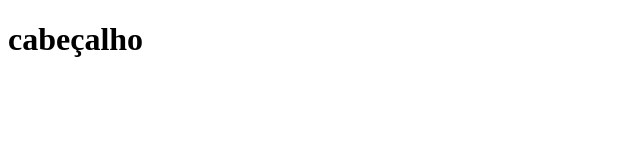
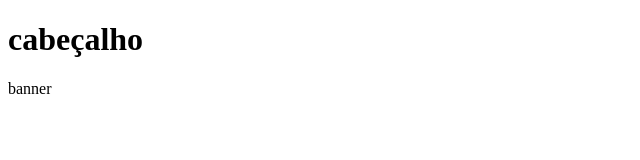
Before and after one commit to franciscosamuel085/index.html, a plain HTML site: page index.html in a window 1280 px wide. Shown: the full height of the page, 0-640 px from the left. Drawn offline with Linux system fonts and the light colour scheme.

Commit message:
primeiro commit

```diff
--- a/index.html
+++ b/index.html
@@ -7,5 +7,8 @@
 </head>
 <body>
     <h1>cabeçalho</h1>
+    <section>banner</section>
+
+
 </body>
 </html>
```
